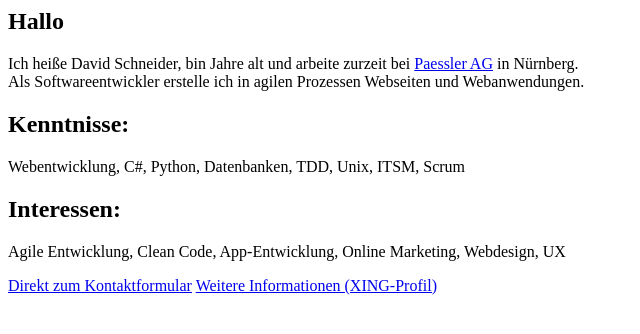
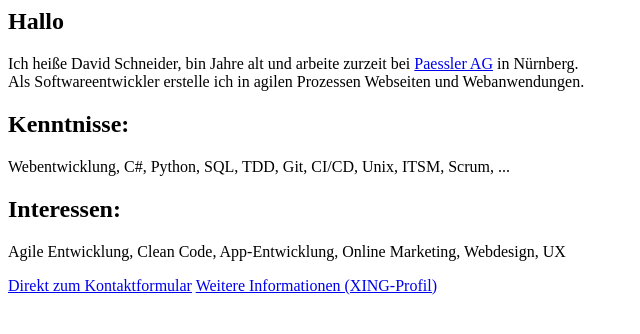
Before and after one commit to schdav/website, a PHP site: page /components-original/hello.php in a window 1280 px wide. Shown: the top 334 px of the page, without its empty margins (0-640 px from the left). Run offline with PHP 8.4, Linux system fonts and the light colour scheme.

Commit message:
Update skills

```diff
--- a/components-original/hello.php
+++ b/components-original/hello.php
@@ -13,7 +13,7 @@
       </p>
       <h2 class="is-size-4">Kenntnisse:</h2>
       <p>
-        Webentwicklung, C#, Python, Datenbanken, TDD, Unix, ITSM, Scrum
+        Webentwicklung, C#, Python, SQL, TDD, Git, CI/CD, Unix, ITSM, Scrum, ...
       </p>
       <h2 class="is-size-4">Interessen:</h2>
       <p>
```
